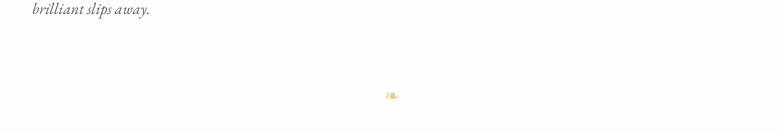
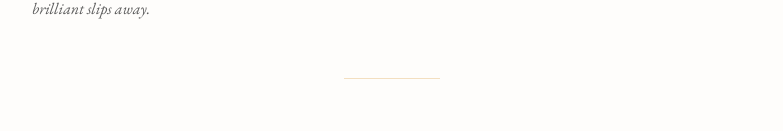
Before and after one commit to frenchonionsoupz/commonplace-book, a React (Vite) app in the folder client/: page /philosophy in a window 1280 px wide. Shown: the part 669-800 px from the top of the page, without its empty margins (248-1031 px from the left). Built offline with nearby package versions, Linux system fonts and the light colour scheme.

Commit message:
Replace flourish icon with simple line divider
The Unicode floral character (❧) was rendering as an unrecognizable icon.
Replaced with a clean horizontal line divider.

https://claude.ai/code/session_016MUKdeMBa22ZZEqBdRZdLp

```diff
--- a/client/src/index.css
+++ b/client/src/index.css
@@ -79,11 +79,8 @@
   }
 
   .flourish {
-    @apply text-center text-parchment-400 text-lg py-1;
-  }
-
-  .flourish::before {
-    content: '\2767';
+    @apply my-2 mx-auto border-t border-parchment-300;
+    max-width: 6rem;
   }
 }
 
```
